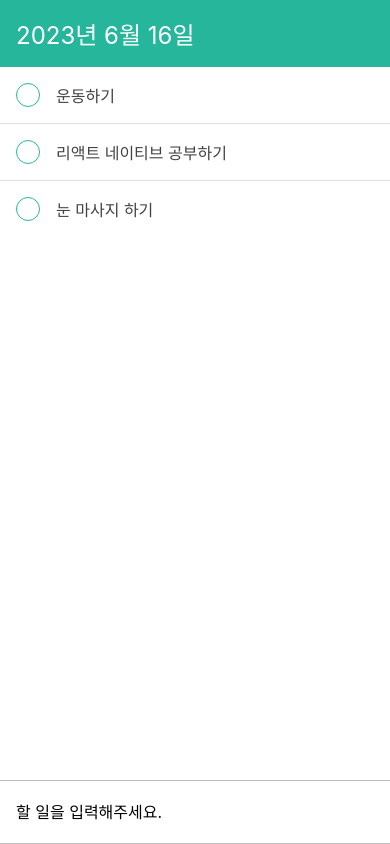
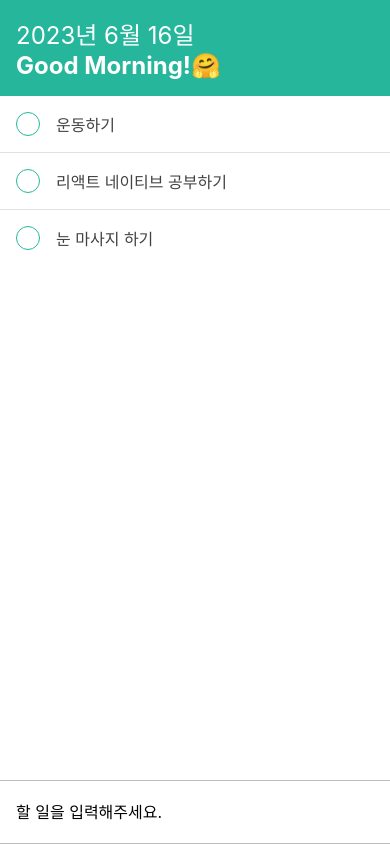
Before and after one commit to romingoon/rntodo, a React Native app: screen / in a window 390 px wide. Built offline with nearby package versions, Linux system fonts and the light colour scheme.

Commit message:
DateHead 컴포넌트에서 시간대별로 다른 인삿말 보이게 하기

```diff
--- a/components/DateHead.tsx
+++ b/components/DateHead.tsx
@@ -1,4 +1,4 @@
-import React from 'react';
+import React, { useState, useEffect } from 'react';
 import { View, Text, StyleSheet, StatusBar } from 'react-native';
 import { useSafeAreaInsets } from 'react-native-safe-area-context';
 
@@ -7,6 +7,8 @@ type DateHeadProps = {
 };
 
 const DateHead = ({ date }: DateHeadProps) => {
+  const [greeting, setGreeting] = useState('');
+
   const year = date.getFullYear();
   const month = date.getMonth() + 1;
   const day = date.getDate();
@@ -14,12 +16,26 @@ const DateHead = ({ date }: DateHeadProps) => {
 
   const { top } = useSafeAreaInsets();
 
+  useEffect(() => {
+    const hour = date.getHours();
+    const greeting =
+      hour >= 5 && hour < 12
+        ? 'Good Morning!🤗'
+        : hour >= 12 && hour < 18
+        ? 'Good Afternoon!😪'
+        : hour >= 18 && hour < 22
+        ? 'Good Evening!😌'
+        : 'Good Night!😴';
+    setGreeting(greeting);
+  }, []);
+
   return (
     <>
       <View style={[styles.statusBarPlaceholder, { height: top }]} />
       <StatusBar backgroundColor='#26b69b' barStyle='light-content' />
       <View style={styles.block}>
         <Text style={styles.dateText}>{formatted}</Text>
+        <Text style={styles.helloText}>{greeting}</Text>
       </View>
     </>
   );
@@ -37,6 +53,11 @@ const styles = StyleSheet.create({
     fontSize: 24,
     color: 'white',
   },
+  helloText: {
+    fontSize: 24,
+    fontWeight: 'bold',
+    color: 'white',
+  },
 });
 
 export default DateHead;
```
